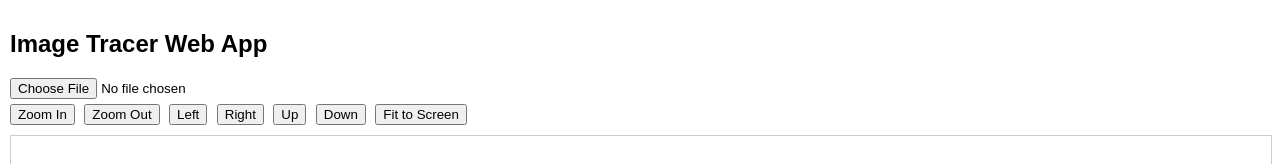
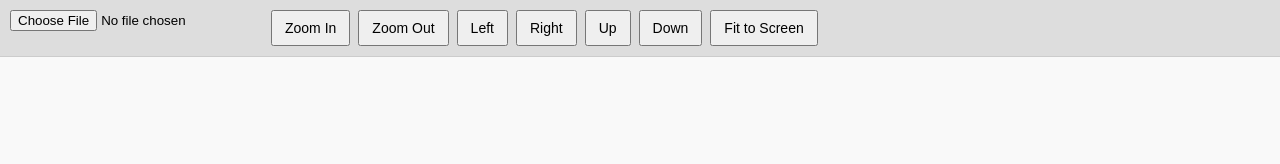
Before and after one commit to jeepy4000/tracer-webapp, a plain HTML site: page index.html in a window 1280 px wide. Shown: the top 164 px of the page. Drawn offline with Linux system fonts and the light colour scheme.

Commit message:
Update index.html

```diff
--- a/index.html
+++ b/index.html
@@ -2,49 +2,37 @@
 <html lang="en">
 <head>
   <meta charset="UTF-8" />
+  <meta name="viewport" content="width=device-width, initial-scale=1.0, maximum-scale=1.0, user-scalable=no" />
   <title>Image Tracer Web App</title>
   <style>
     html, body {
       margin: 0;
       padding: 0;
-      height: 100%;
-      width: 100%;
+      overflow: hidden;
       font-family: sans-serif;
+      background: #f9f9f9;
     }
-
-    .container {
+    #controls {
+      padding: 10px;
+      background: #ddd;
       display: flex;
-      flex-direction: column;
-      height: 100vh;
-      width: 100vw;
-      padding: 10px;
-      box-sizing: border-box;
+      flex-wrap: wrap;
+      gap: 8px;
     }
-
-    .controls {
-      margin-bottom: 10px;
+    button {
+      padding: 8px 12px;
+      font-size: 14px;
     }
-
-    canvas {
-      flex-grow: 1;
-      width: 100%;
-      height: 100%;
-      border: 1px solid #ccc;
-    }
-
-    button {
-      margin-right: 5px;
-      margin-top: 5px;
+    #canvas {
+      display: block;
+      border-top: 1px solid #ccc;
     }
   </style>
 </head>
 <body>
 
-<div class="container">
-  <h2>Image Tracer Web App</h2>
-
-  <div class="controls">
-    <input type="file" id="fileInput" accept="image/*" /><br />
+<div id="controls">
+  <input type="file" id="fileInput" accept="image/*" />
   <button id="zoomIn">Zoom In</button>
   <button id="zoomOut">Zoom Out</button>
   <button id="left">Left</button>
@@ -55,7 +43,6 @@
 </div>
 
 <canvas id="canvas"></canvas>
-</div>
 
 <script>
   const canvas = document.getElementById('canvas');
@@ -66,9 +53,9 @@
   let offsetY = 0;
 
   function resizeCanvas() {
-    canvas.width = window.innerWidth - 20;
-    canvas.height = window.innerHeight - document.querySelector('.controls').offsetHeight - 60;
-    if (img.src) draw();
+    canvas.width = window.innerWidth;
+    canvas.height = window.innerHeight - document.getElementById('controls').offsetHeight;
+    draw();
   }
 
   window.addEventListener('resize', resizeCanvas);
@@ -81,10 +68,7 @@
     reader.onload = function(ev) {
       img.src = ev.target.result;
       img.onload = () => {
-        scale = Math.min(canvas.width / img.width, canvas.height / img.height);
-        offsetX = (canvas.width - img.width * scale) / 2;
-        offsetY = (canvas.height - img.height * scale) / 2;
-        draw();
+        fitToScreen();
       }
     };
     reader.readAsDataURL(file);
@@ -92,7 +76,16 @@
 
   function draw() {
     ctx.clearRect(0, 0, canvas.width, canvas.height);
+    if (img.src) {
       ctx.drawImage(img, offsetX, offsetY, img.width * scale, img.height * scale);
+    }
+  }
+
+  function fitToScreen() {
+    scale = Math.min(canvas.width / img.width, canvas.height / img.height);
+    offsetX = (canvas.width - img.width * scale) / 2;
+    offsetY = (canvas.height - img.height * scale) / 2;
+    draw();
   }
 
   document.getElementById('zoomIn').onclick = () => {
@@ -106,32 +99,27 @@
   };
 
   document.getElementById('left').onclick = () => {
-    offsetX -= 20;
+    offsetX -= 10;
     draw();
   };
 
   document.getElementById('right').onclick = () => {
-    offsetX += 20;
+    offsetX += 10;
     draw();
   };
 
   document.getElementById('up').onclick = () => {
-    offsetY -= 20;
+    offsetY -= 10;
     draw();
   };
 
   document.getElementById('down').onclick = () => {
-    offsetY += 20;
+    offsetY += 10;
     draw();
   };
 
   document.getElementById('fit').onclick = () => {
-    if (img.width && img.height) {
-      scale = Math.min(canvas.width / img.width, canvas.height / img.height);
-      offsetX = (canvas.width - img.width * scale) / 2;
-      offsetY = (canvas.height - img.height * scale) / 2;
-      draw();
-    }
+    fitToScreen();
   };
 </script>
 
```
Lines whose indentation alone changed are shown as unchanged.
